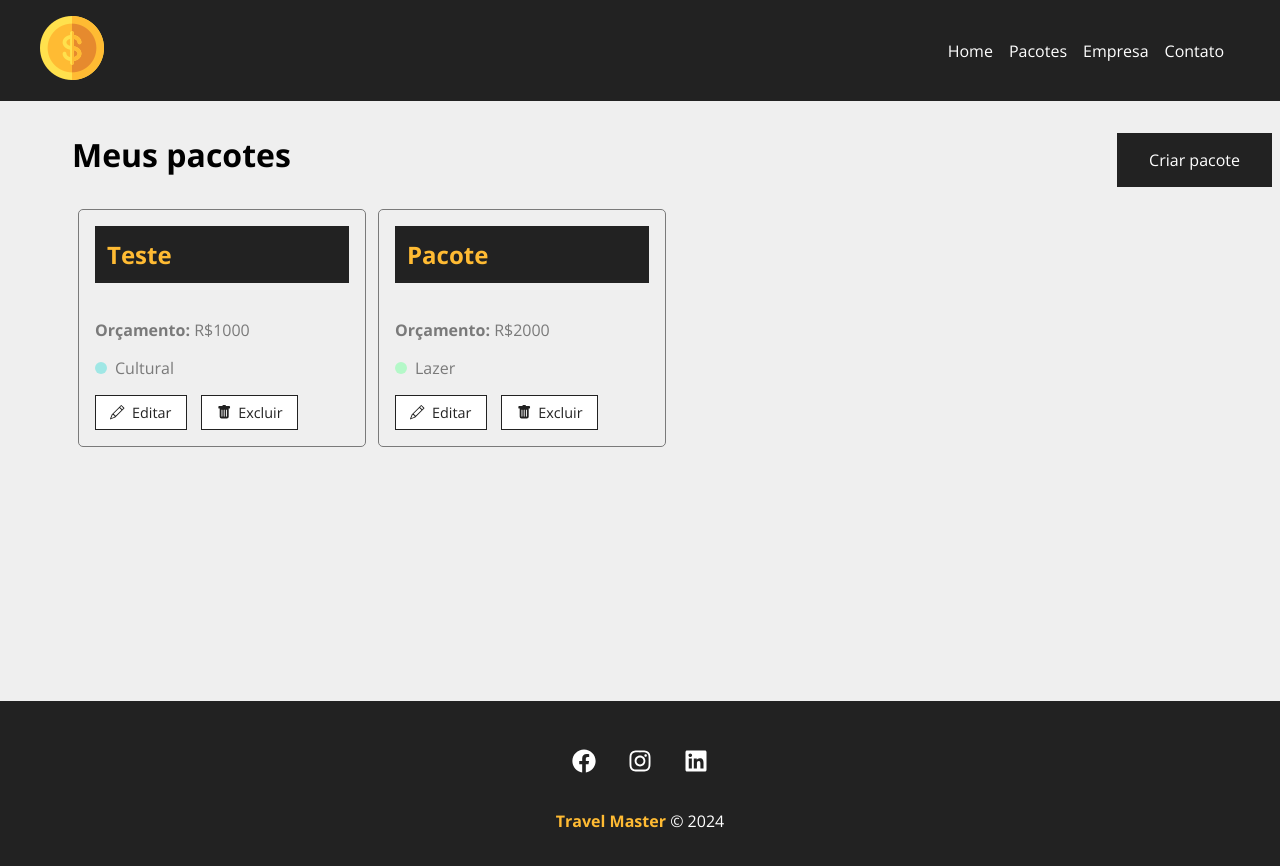
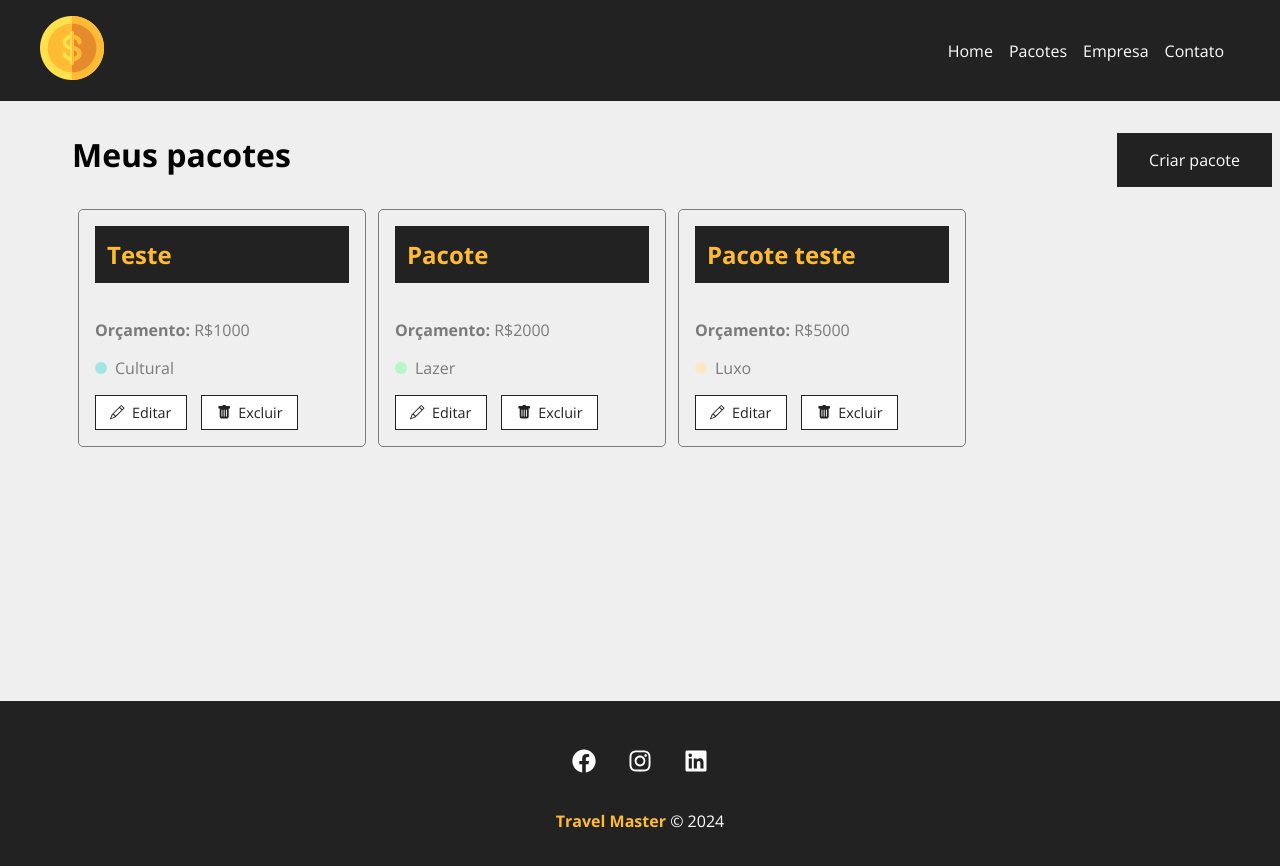
Before and after one commit to FellipeCastro/travel-master, a React (Vite) app: page /packages in a window 1280 px wide. Shown: the top 866 px of the page. Built offline with nearby package versions, Linux system fonts and the light colour scheme; data requests are answered from the project's data file.

Commit message:
Loader criado

```diff
--- a/db.json
+++ b/db.json
@@ -18,6 +18,17 @@
       "category": {
         "id": "3",
         "name": "Lazer"
+      },
+      "cost": 0,
+      "services": []
+    },
+    {
+      "id": "053b",
+      "name": "Pacote teste",
+      "budget": "5000",
+      "category": {
+        "id": "4",
+        "name": "Luxo"
       },
       "cost": 0,
       "services": []
--- /dev/null
+++ b/src/components/layout/Loading.jsx
@@ -0,0 +1,13 @@
+import { LuLoader2 } from "react-icons/lu"
+
+import styles from "./Loading.module.css"
+
+function Loading() {
+    return (
+        <div className={styles.loader_container}>
+            <LuLoader2 className={styles.loader} />
+        </div>
+    )
+}
+
+export default Loading
--- /dev/null
+++ b/src/components/layout/Loading.module.css
@@ -0,0 +1,22 @@
+.loader_container {
+    width: 100%;
+    height: 100%;
+    display: flex;
+    align-items: center;
+    justify-content: center;
+}
+
+.loader {
+    font-size: 3em;
+    color: #222;
+    animation: spin 1s infinite linear;
+}
+
+@keyframes spin {
+    from {
+        transform: rotate(0deg);
+    }
+    to {
+        transform: rotate(360deg);
+    }
+}
--- a/src/components/pages/Packages.jsx
+++ b/src/components/pages/Packages.jsx
@@ -5,11 +5,13 @@ import Message from "../layout/Message"
 import Container from "../layout/Container"
 import LinkButton from "../layout/LinkButton"
 import PackageCard from "../layout/package/PackageCard"
+import Loading from "../layout/Loading"
 
 import styles from "./Packages.module.css"
 
 function Packages() {
     const [packs, setPacks] = useState([])
+    const [removeLoading, setRemoveLoading] = useState(false)
 
     const location = useLocation()
     let message = ""
@@ -18,6 +20,7 @@ function Packages() {
     }
 
     useEffect(() => {
+        setTimeout(() => {
             fetch("http://localhost:5000/packages", {
                 method: "GET",
                 headers: {
@@ -27,8 +30,10 @@ function Packages() {
             .then(resp => resp.json())
             .then((data) => {
                 setPacks(data)
+                setRemoveLoading(true)
             })
             .catch((err) => console.error(err))
+        }, 500)
     }, [])
 
     return (
@@ -53,6 +58,11 @@ function Packages() {
                         )
                     })
                 )}
+
+                {!removeLoading && <Loading />}
+                {removeLoading && packs.length === 0 && (
+                    <p>Não há pacotes cadastrados</p>
+                )}
             </Container>
         </div>
     )
```
Also changed, not shown: src/components/layout/package/PackageCard.module.css (line endings or trailing spaces). Lines whose indentation alone changed are shown as unchanged.
